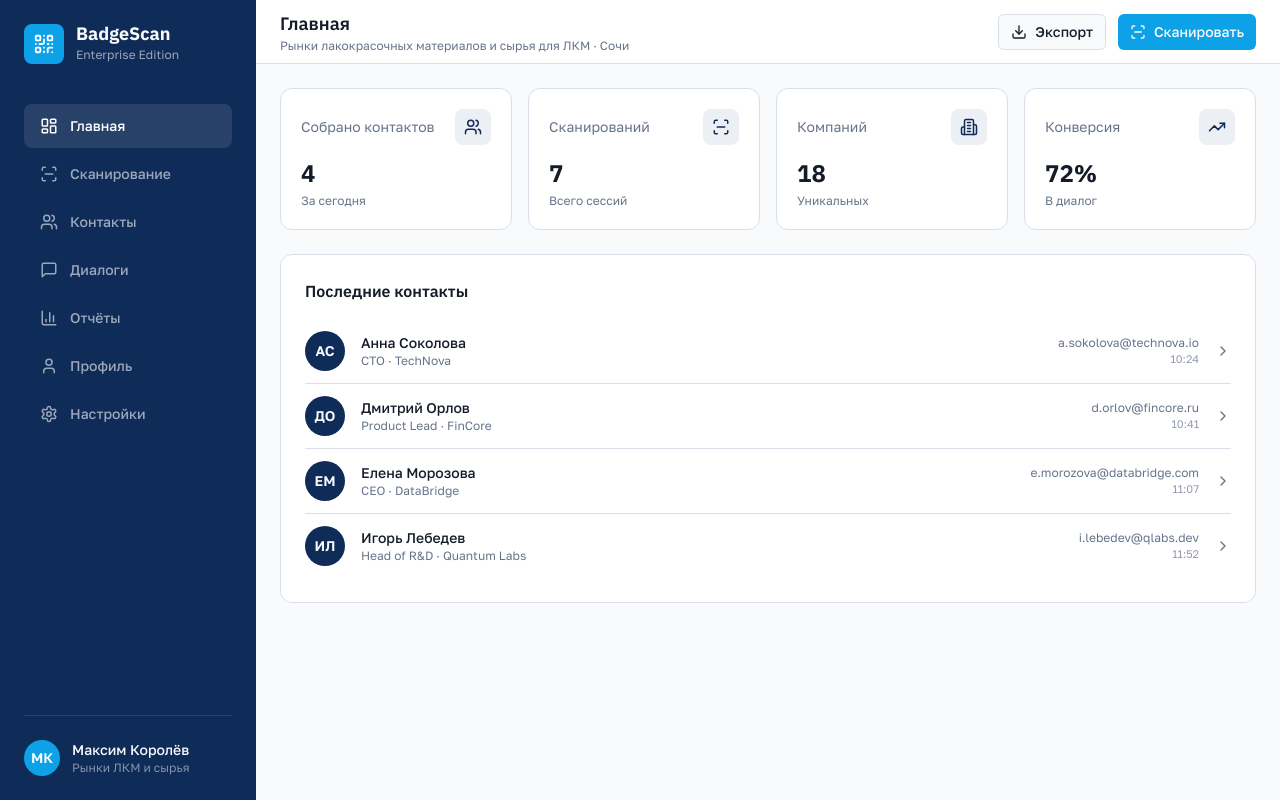
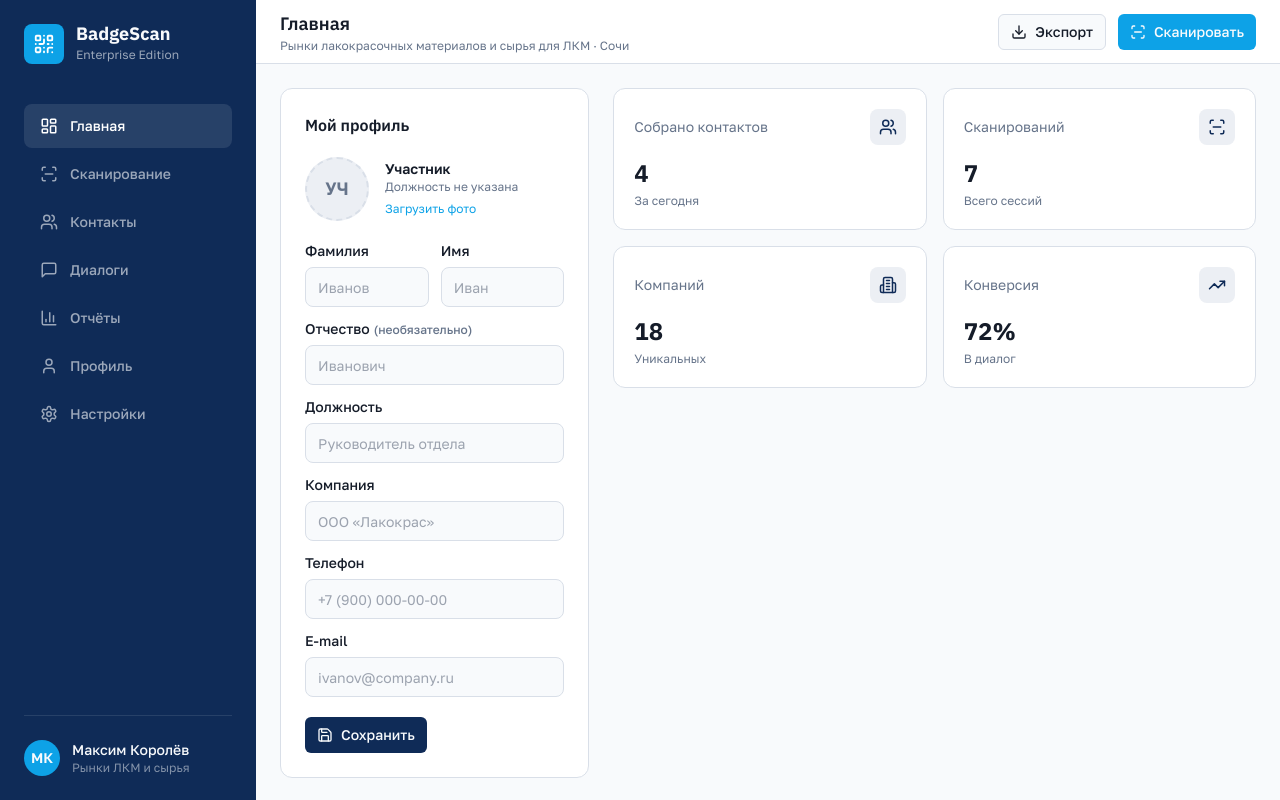
Before and after one commit to pr-poehali-dev/badge-scanning-app, a React (Vite) app: page / in a window 1280 px wide. Both pictures are taken after a click on the button "Главная". Shown: the top 800 px of the page. Built offline with nearby package versions, Linux system fonts and the light colour scheme.

Commit message:
feat: добавить профиль участника

```diff
--- a/src/pages/Index.tsx
+++ b/src/pages/Index.tsx
@@ -46,6 +46,17 @@ const INITIAL_THREADS: Record<number, Message[]> = {
   ],
 };
 
+interface Profile {
+  photo: string | null;
+  lastName: string; firstName: string; middleName: string;
+  position: string; company: string; phone: string; email: string;
+}
+
+const EMPTY_PROFILE: Profile = {
+  photo: null, lastName: '', firstName: '', middleName: '',
+  position: '', company: '', phone: '', email: '',
+};
+
 const Index = () => {
   const [active, setActive] = useState<Section>('scan');
   const [scanning, setScanning] = useState(false);
@@ -53,6 +64,7 @@ const Index = () => {
   const [dialogContact, setDialogContact] = useState<Contact | null>(null);
   const [threads, setThreads] = useState<Record<number, Message[]>>(INITIAL_THREADS);
   const [readIds, setReadIds] = useState<Set<number>>(new Set([1]));
+  const [profile, setProfile] = useState<Profile>(EMPTY_PROFILE);
 
   const unreadCount = contacts.filter(
     (c) => threads[c.id] && !readIds.has(c.id)
@@ -161,7 +173,7 @@ const Index = () => {
         </header>
 
         <main className="flex-1 p-6 animate-fade-in" key={active}>
-          {active === 'home' && <HomeView contacts={contacts} />}
+          {active === 'home' && <HomeView contacts={contacts} profile={profile} onProfileChange={setProfile} />}
           {active === 'scan' && (
             <ScanView scanning={scanning} onScan={simulateScan} contacts={contacts} />
           )}
@@ -176,7 +188,7 @@ const Index = () => {
             />
           )}
           {active === 'reports' && <ReportsView contacts={contacts} />}
-          {active === 'profile' && <ProfileView />}
+          {active === 'profile' && <ProfileView profile={profile} onProfileChange={setProfile} />}
           {active === 'settings' && <Placeholder icon="Settings" title="Настройки приложения" />}
         </main>
 
@@ -220,13 +232,27 @@ const Stat = ({ icon, label, value, hint }: { icon: string; label: string; value
   </div>
 );
 
-const HomeView = ({ contacts }: { contacts: Contact[] }) => (
+const HomeView = ({
+  contacts,
+  profile,
+  onProfileChange,
+}: {
+  contacts: Contact[];
+  profile: Profile;
+  onProfileChange: (p: Profile) => void;
+}) => (
   <div className="max-w-5xl mx-auto space-y-6">
-    <div className="grid grid-cols-2 lg:grid-cols-4 gap-4">
+    <div className="grid lg:grid-cols-3 gap-6">
+      {/* Профиль участника */}
+      <ProfileCard profile={profile} onProfileChange={onProfileChange} />
+
+      {/* Статистика */}
+      <div className="lg:col-span-2 grid grid-cols-2 gap-4 content-start">
         <Stat icon="Users" label="Собрано контактов" value={String(contacts.length)} hint="За сегодня" />
         <Stat icon="ScanLine" label="Сканирований" value={String(contacts.length + 3)} hint="Всего сессий" />
         <Stat icon="Building2" label="Компаний" value="18" hint="Уникальных" />
         <Stat icon="TrendingUp" label="Конверсия" value="72%" hint="В диалог" />
+      </div>
     </div>
 
     <div className="bg-card rounded-xl border border-border p-6">
@@ -538,34 +564,11 @@ const DialogsView = ({
   );
 };
 
-const ProfileView = () => {
-  const [photo, setPhoto] = useState<string | null>(null);
-  const [saved, setSaved] = useState(false);
-  const [form, setForm] = useState({
-    lastName: '', firstName: '', middleName: '',
-    position: '', company: '', phone: '', email: '',
-  });
-  const fileRef = useRef<HTMLInputElement>(null);
-
-  const handlePhoto = (e: React.ChangeEvent<HTMLInputElement>) => {
-    const file = e.target.files?.[0];
-    if (!file) return;
-    const reader = new FileReader();
-    reader.onload = () => setPhoto(reader.result as string);
-    reader.readAsDataURL(file);
-  };
-
-  const initials = [form.lastName[0], form.firstName[0]].filter(Boolean).join('').toUpperCase() || 'УЧ';
-
-  const handleSave = () => {
-    setSaved(true);
-    setTimeout(() => setSaved(false), 2500);
-  };
-
-  const Field = ({
-    label, field, placeholder, required = true, type = 'text',
+const ProfileField = ({
+  label, field, placeholder, required = true, type = 'text', profile, onProfileChange,
 }: {
-    label: string; field: keyof typeof form; placeholder: string; required?: boolean; type?: string;
+  label: string; field: keyof Profile; placeholder: string; required?: boolean; type?: string;
+  profile: Profile; onProfileChange: (p: Profile) => void;
 }) => (
   <div className="flex flex-col gap-1.5">
     <label className="text-sm font-medium text-foreground">
@@ -575,76 +578,94 @@ const ProfileView = () => {
     <input
       type={type}
       placeholder={placeholder}
-        value={form[field]}
-        onChange={(e) => setForm((p) => ({ ...p, [field]: e.target.value }))}
+      value={profile[field] as string}
+      onChange={(e) => onProfileChange({ ...profile, [field]: e.target.value })}
       className="h-10 px-3 rounded-lg border border-border bg-background text-sm outline-none focus:ring-2 focus:ring-accent/40 transition"
     />
   </div>
 );
 
+const ProfileCard = ({ profile, onProfileChange }: { profile: Profile; onProfileChange: (p: Profile) => void }) => {
+  const fileRef = useRef<HTMLInputElement>(null);
+  const [saved, setSaved] = useState(false);
+
+  const initials = [profile.lastName[0], profile.firstName[0]].filter(Boolean).join('').toUpperCase() || 'УЧ';
+  const fullName = [profile.lastName, profile.firstName, profile.middleName].filter(Boolean).join(' ') || 'Участник';
+
+  const handlePhoto = (e: React.ChangeEvent<HTMLInputElement>) => {
+    const file = e.target.files?.[0];
+    if (!file) return;
+    const reader = new FileReader();
+    reader.onload = () => onProfileChange({ ...profile, photo: reader.result as string });
+    reader.readAsDataURL(file);
+  };
+
+  const handleSave = () => {
+    setSaved(true);
+    setTimeout(() => setSaved(false), 2500);
+  };
+
   return (
-    <div className="max-w-2xl mx-auto space-y-6">
+    <div className="bg-card rounded-xl border border-border p-6 flex flex-col gap-5">
+      <h3 className="font-display font-semibold text-foreground">Мой профиль</h3>
+
       {/* Фото */}
-      <div className="bg-card rounded-xl border border-border p-6">
-        <h3 className="font-display font-semibold text-foreground mb-5">Фото участника</h3>
-        <div className="flex items-center gap-6">
+      <div className="flex items-center gap-4">
         <div
           onClick={() => fileRef.current?.click()}
-            className="relative w-24 h-24 rounded-full border-2 border-dashed border-border bg-secondary cursor-pointer hover:border-accent transition-colors flex items-center justify-center overflow-hidden group"
+          className="relative w-16 h-16 rounded-full border-2 border-dashed border-border bg-secondary cursor-pointer hover:border-accent transition-colors flex items-center justify-center overflow-hidden group shrink-0"
         >
-            {photo ? (
-              <img src={photo} alt="Фото" className="w-full h-full object-cover" />
+          {profile.photo ? (
+            <img src={profile.photo} alt="Фото" className="w-full h-full object-cover" />
           ) : (
-              <span className="font-display font-bold text-2xl text-muted-foreground">{initials}</span>
+            <span className="font-display font-bold text-lg text-muted-foreground">{initials}</span>
           )}
           <div className="absolute inset-0 bg-black/40 opacity-0 group-hover:opacity-100 transition-opacity flex items-center justify-center">
-              <Icon name="Camera" size={22} className="text-white" />
+            <Icon name="Camera" size={16} className="text-white" />
           </div>
         </div>
         <input ref={fileRef} type="file" accept="image/*" className="hidden" onChange={handlePhoto} />
-          <div>
-            <Button variant="outline" size="sm" className="gap-2 mb-2" onClick={() => fileRef.current?.click()}>
-              <Icon name="Upload" size={16} /> Загрузить фото
-            </Button>
-            <p className="text-xs text-muted-foreground">JPG или PNG, не более 5 МБ</p>
-            {photo && (
+        <div className="min-w-0">
+          <p className="text-sm font-semibold text-foreground truncate">{fullName}</p>
+          <p className="text-xs text-muted-foreground truncate">{profile.position || 'Должность не указана'}</p>
           <button
-                onClick={() => setPhoto(null)}
-                className="text-xs text-destructive mt-1 hover:underline"
+            onClick={() => fileRef.current?.click()}
+            className="text-xs text-accent hover:underline mt-1"
           >
-                Удалить фото
+            {profile.photo ? 'Изменить фото' : 'Загрузить фото'}
           </button>
-            )}
-          </div>
         </div>
       </div>
 
-      {/* Данные */}
-      <div className="bg-card rounded-xl border border-border p-6">
-        <h3 className="font-display font-semibold text-foreground mb-5">Личные данные</h3>
-        <div className="grid grid-cols-1 sm:grid-cols-2 gap-4">
-          <Field label="Фамилия" field="lastName" placeholder="Иванов" />
-          <Field label="Имя" field="firstName" placeholder="Иван" />
-          <div className="sm:col-span-2">
-            <Field label="Отчество" field="middleName" placeholder="Иванович" required={false} />
+      {/* Поля */}
+      <div className="grid grid-cols-1 gap-3">
+        <div className="grid grid-cols-2 gap-3">
+          <ProfileField label="Фамилия" field="lastName" placeholder="Иванов" profile={profile} onProfileChange={onProfileChange} />
+          <ProfileField label="Имя" field="firstName" placeholder="Иван" profile={profile} onProfileChange={onProfileChange} />
         </div>
-          <Field label="Должность" field="position" placeholder="Руководитель отдела" />
-          <Field label="Название компании" field="company" placeholder="ООО «Лакокрас»" />
-          <Field label="Телефон" field="phone" placeholder="+7 (900) 000-00-00" type="tel" />
-          <Field label="Электронный адрес" field="email" placeholder="ivanov@company.ru" type="email" />
+        <ProfileField label="Отчество" field="middleName" placeholder="Иванович" required={false} profile={profile} onProfileChange={onProfileChange} />
+        <ProfileField label="Должность" field="position" placeholder="Руководитель отдела" profile={profile} onProfileChange={onProfileChange} />
+        <ProfileField label="Компания" field="company" placeholder="ООО «Лакокрас»" profile={profile} onProfileChange={onProfileChange} />
+        <ProfileField label="Телефон" field="phone" placeholder="+7 (900) 000-00-00" type="tel" profile={profile} onProfileChange={onProfileChange} />
+        <ProfileField label="E-mail" field="email" placeholder="ivanov@company.ru" type="email" profile={profile} onProfileChange={onProfileChange} />
       </div>
 
-        <div className="mt-6 flex items-center gap-3">
-          <Button onClick={handleSave} className="bg-primary text-primary-foreground hover:bg-primary/90 gap-2">
-            <Icon name={saved ? 'Check' : 'Save'} size={16} />
+      <div className="flex items-center gap-3">
+        <Button onClick={handleSave} size="sm" className="bg-primary text-primary-foreground hover:bg-primary/90 gap-2">
+          <Icon name={saved ? 'Check' : 'Save'} size={15} />
           {saved ? 'Сохранено' : 'Сохранить'}
         </Button>
-          {saved && <span className="text-sm text-muted-foreground animate-fade-in">Данные успешно обновлены</span>}
-        </div>
+        {saved && <span className="text-xs text-muted-foreground animate-fade-in">Данные обновлены</span>}
       </div>
     </div>
   );
 };
+
+const ProfileView = ({ profile, onProfileChange }: { profile: Profile; onProfileChange: (p: Profile) => void }) => (
+  <div className="max-w-2xl mx-auto">
+    <ProfileCard profile={profile} onProfileChange={onProfileChange} />
+  </div>
+);
 
 const Placeholder = ({ icon, title }: { icon: string; title: string }) => (
   <div className="max-w-5xl mx-auto bg-card rounded-xl border border-border p-16 flex flex-col items-center justify-center text-center">
```
Lines whose indentation alone changed are shown as unchanged.
